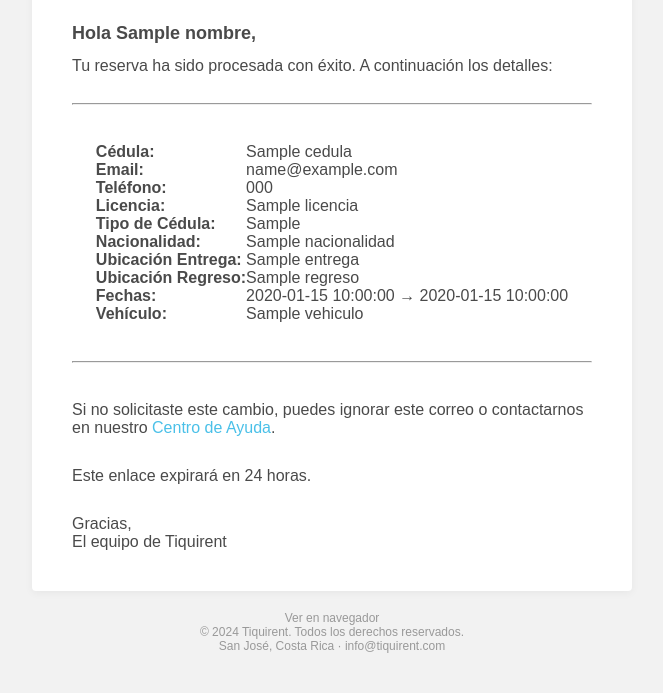
After one commit to Warrgonz/Tiquirent, a Flask app: template app/api/templates/email/reserva_email.html in a window 1280 px wide. The commit adds this page. Shown: the part 231-924 px from the top of the page, without its empty margins (308-971 px from the left). Run offline with Flask 3, Linux system fonts and the light colour scheme; the template is opened without the code that fills it: most values are stand-ins (such as "Sample title", 1, 10 or a date in 2020); parts of the project's set-up code (start-up, migrations or seed data) failed here and were passed over.

Commit message:
Creacion de Reserva

```diff
--- a/app/api/models/__init__.py
+++ b/app/api/models/__init__.py
@@ -10,6 +10,7 @@ from .estado_reserva import EstadoReserva
 from .nacionalidad import Nacionalidad
 from .tipo_cedula import TipoCedula
 from .ubicaciones import Ubicaciones
+from .reservation import Reservation
 
 __all__ = [
     "Role",
@@ -23,4 +24,5 @@ __all__ = [
     "EstadoReserva",
     "Nacionalidad",
     "TipoCedula",
-    "Ubicaciones"]
+    "Ubicaciones",
+    "Reservation"]
--- /dev/null
+++ b/app/api/templates/email/reserva_email.html
@@ -0,0 +1,238 @@
+<!DOCTYPE html PUBLIC "-//W3C//DTD XHTML 1.0 Transitional//EN" "http://www.w3.org/TR/xhtml1/DTD/xhtml1-transitional.dtd">
+<html xmlns="http://www.w3.org/1999/xhtml">
+  <head>
+    <meta http-equiv="Content-Type" content="text/html; charset=utf-8" />
+    <meta name="viewport" content="width=device-width, initial-scale=1.0" />
+    <title>Solicitud de Restablecimiento</title>
+    <style type="text/css">
+      body,
+      table,
+      td,
+      a {
+        -webkit-text-size-adjust: 100%;
+        -ms-text-size-adjust: 100%;
+      }
+      table,
+      td {
+        mso-table-lspace: 0pt;
+        mso-table-rspace: 0pt;
+      }
+      img {
+        -ms-interpolation-mode: bicubic;
+      }
+      img {
+        border: 0;
+        height: auto;
+        line-height: 100%;
+        outline: none;
+        text-decoration: none;
+      }
+      table {
+        border-collapse: collapse !important;
+      }
+      body {
+        height: 100% !important;
+        margin: 0 !important;
+        padding: 0 !important;
+        width: 100% !important;
+        font-family: Arial, sans-serif;
+        color: #4a4a4a;
+        background-color: #f2f2f2;
+      }
+      a[x-apple-data-detectors] {
+        color: inherit !important;
+        text-decoration: none !important;
+        font-size: inherit !important;
+        font-family: inherit !important;
+        font-weight: inherit !important;
+        line-height: inherit !important;
+      }
+      @media screen and (max-width: 600px) {
+        .email-container {
+          width: 100% !important;
+          max-width: 600px !important;
+        }
+      }
+    </style>
+  </head>
+  <body>
+    <center style="width: 100%; background-color: #f2f2f2; padding: 20px 0">
+      <!-- Logo -->
+      <table
+        border="0"
+        cellpadding="0"
+        cellspacing="0"
+        width="100%"
+        style="max-width: 600px"
+        class="email-container"
+      >
+        <tr>
+          <td align="center" style="padding: 20px 0">
+            <img
+              src="https://todasimagenes.s3.us-east-1.amazonaws.com/Tiquirentlogo.png"
+              width="200"
+              height="200"
+              alt="Icono de Correo"
+              style="display: block; border: 0"
+            />
+          </td>
+        </tr>
+      </table>
+
+      <!-- Contenido -->
+      <table
+        border="0"
+        cellpadding="0"
+        cellspacing="0"
+        width="100%"
+        style="max-width: 600px"
+        class="email-container"
+      >
+        <tr>
+          <td
+            bgcolor="#ffffff"
+            style="
+              padding: 40px 20px;
+              border-radius: 4px;
+              box-shadow: 0 2px 8px rgba(0, 0, 0, 0.05);
+            "
+          >
+            <table border="0" cellpadding="0" cellspacing="0" width="100%">
+              <!-- Título -->
+              <tr>
+                <td style="padding: 0 20px 20px">
+                  <h2
+                    style="
+                      margin: 0 0 10px;
+                      font-size: 18px;
+                      line-height: 28px;
+                      font-weight: bold;
+                    "
+                  >
+                    Hola {{nombre}},
+                  </h2>
+                  <p style="margin: 0">
+                    Tu reserva ha sido procesada con éxito. A continuación los
+                    detalles:
+                  </p>
+                </td>
+              </tr>
+
+              <!-- Divider -->
+              <tr>
+                <td style="padding: 0 20px"><hr /></td>
+              </tr>
+
+              <!-- Botón -->
+              <tr>
+                <td align="center" style="padding: 30px 20px">
+                  <table
+                    border="0"
+                    cellpadding="0"
+                    cellspacing="0"
+                    width="auto"
+                  >
+                    <tr>
+                      <td bgcolor="#4AC0E8" style="border-radius: 4px">
+                        <tr>
+                          <td><strong>Cédula:</strong></td>
+                          <td>{{ cedula }}</td>
+                        </tr>
+                        <tr>
+                          <td><strong>Email:</strong></td>
+                          <td>{{ email }}</td>
+                        </tr>
+                        <tr>
+                          <td><strong>Teléfono:</strong></td>
+                          <td>{{ telefono }}</td>
+                        </tr>
+                        <tr>
+                          <td><strong>Licencia:</strong></td>
+                          <td>{{ licencia }}</td>
+                        </tr>
+                        <tr>
+                          <td><strong>Tipo de Cédula:</strong></td>
+                          <td>{{ tipo_cedula }}</td>
+                        </tr>
+                        <tr>
+                          <td><strong>Nacionalidad:</strong></td>
+                          <td>{{ nacionalidad }}</td>
+                        </tr>
+                        <tr>
+                          <td><strong>Ubicación Entrega:</strong></td>
+                          <td>{{ entrega }}</td>
+                        </tr>
+                        <tr>
+                          <td><strong>Ubicación Regreso:</strong></td>
+                          <td>{{ regreso }}</td>
+                        </tr>
+                        <tr>
+                          <td><strong>Fechas:</strong></td>
+                          <td>{{ fecha_inicio }} → {{ fecha_fin }}</td>
+                        </tr>
+                        <tr>
+                          <td><strong>Vehículo:</strong></td>
+                          <td>{{ vehiculo }}</td>
+                        </tr>
+                      </td>
+                    </tr>
+                  </table>
+                </td>
+              </tr>
+
+              <!-- Divider -->
+              <tr>
+                <td style="padding: 0 20px"><hr /></td>
+              </tr>
+
+              <!-- Nota de seguridad -->
+              <tr>
+                <td style="padding: 30px 20px 10px">
+                  <p style="margin: 0">
+                    Si no solicitaste este cambio, puedes ignorar este correo o
+                    contactarnos en nuestro
+                    <a href="#" style="color: #4ac0e8; text-decoration: none"
+                      >Centro de Ayuda</a
+                    >.
+                  </p>
+                </td>
+              </tr>
+
+              <!-- Expiración -->
+              <tr>
+                <td style="padding: 20px 20px 10px">
+                  <p style="margin: 0">Este enlace expirará en 24 horas.</p>
+                </td>
+              </tr>
+
+              <!-- Firma -->
+              <tr>
+                <td style="padding: 20px 20px 0">
+                  <p style="margin: 0">Gracias,<br />El equipo de Tiquirent</p>
+                </td>
+              </tr>
+            </table>
+          </td>
+        </tr>
+
+        <!-- Footer -->
+        <tr>
+          <td
+            align="center"
+            style="padding: 20px 0; font-size: 12px; color: #999"
+          >
+            <p style="margin: 0">
+              <a href="#" style="color: #999; text-decoration: none"
+                >Ver en navegador</a
+              >
+            </p>
+            <p style="margin: 0">
+              &copy; 2024 Tiquirent. Todos los derechos reservados.
+            </p>
+            <p style="margin: 0">San José, Costa Rica · info@tiquirent.com</p>
+          </td>
+        </tr>
+      </table>
+    </center>
+  </body>
+</html>
```
Also changed, not shown: admin/app/routes/reservations.py (+101 -7 lines), admin/app/templates/reservations/reservations.html (+32 -99 lines), admin/app/templates/reservations/reservations_overview-data.html (+40 -10 lines), app/api/models/reservation.py (added, +37 -0 lines), app/api/routes/reservations.py (+85 -0 lines), app/api/schemas/reservations_scheme.py (added, +12 -0 lines).
